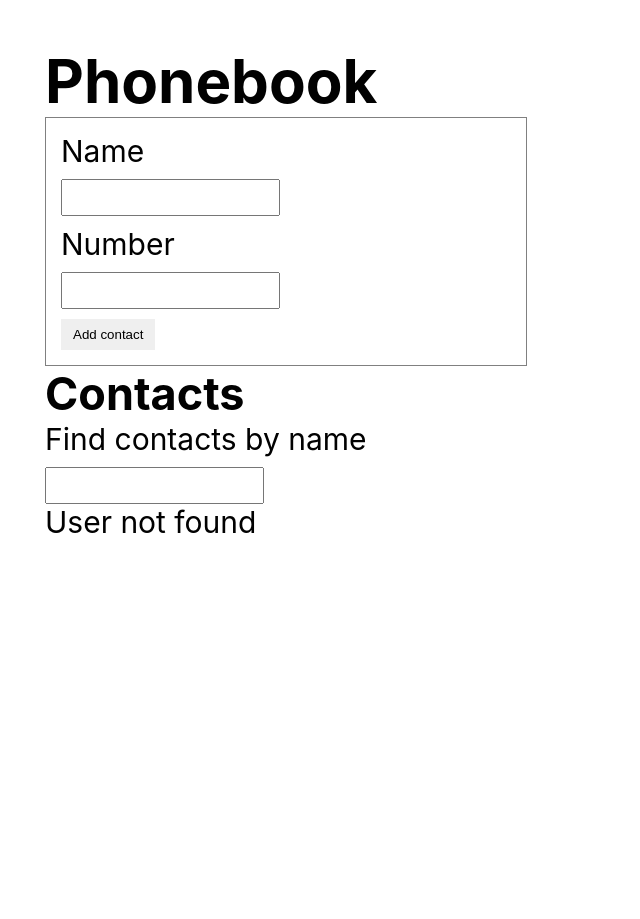
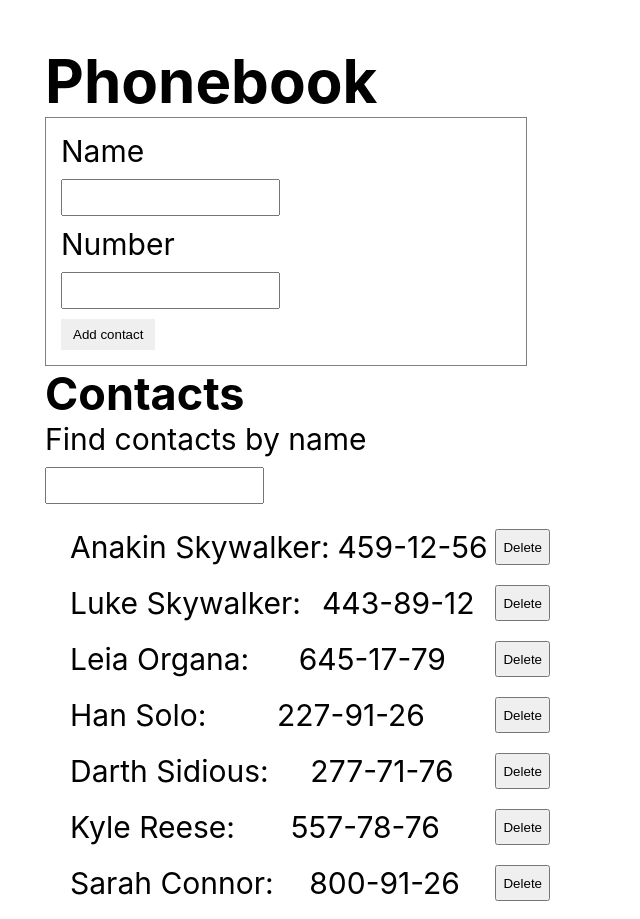
Before and after one commit to isITnow/goit-react-hw-04-phonebook, a React (Create React App) app: page / in a window 1280 px wide. Before the commit this address had no page. Shown: the top 919 px of the page, without its empty margins (0-640 px from the left). Before the commit the page ends 800 px from the top, so only its background shows below. Built offline with nearby package versions, Linux system fonts and the light colour scheme.

Commit message:
add initial data to contacts-list

```diff
--- a/src/components/App.jsx
+++ b/src/components/App.jsx
@@ -6,10 +6,23 @@ import { ContactsList } from './ContactsList';
 import { Filter } from './Filter';
 
 const CONTACTS_LOCALSTORAGE_KEY = 'contacts';
+const initContacts = [
+  { id: 'id-1', name: 'Anakin Skywalker', number: '459-12-56' },
+  { id: 'id-2', name: 'Luke Skywalker', number: '443-89-12' },
+  { id: 'id-3', name: 'Leia Organa', number: '645-17-79' },
+  { id: 'id-4', name: 'Han Solo', number: '227-91-26' },
+  { id: 'id-5', name: 'Darth Sidious', number: '277-71-76' },
+  { id: 'id-6', name: 'Kyle Reese', number: '557-78-76' },
+  { id: 'id-7', name: 'Sarah Connor', number: '800-91-26' },
+  { id: 'id-8', name: 'John Connor', number: '100-09-92' },
+];
 
 export const App = () => {
   const [contacts, setContacts] = useState(() => {
-    return JSON.parse(localStorage.getItem(CONTACTS_LOCALSTORAGE_KEY)) ?? [];
+    return (
+      JSON.parse(localStorage.getItem(CONTACTS_LOCALSTORAGE_KEY)) ??
+      initContacts
+    );
   });
   const [filter, stFilter] = useState('');
 
```
